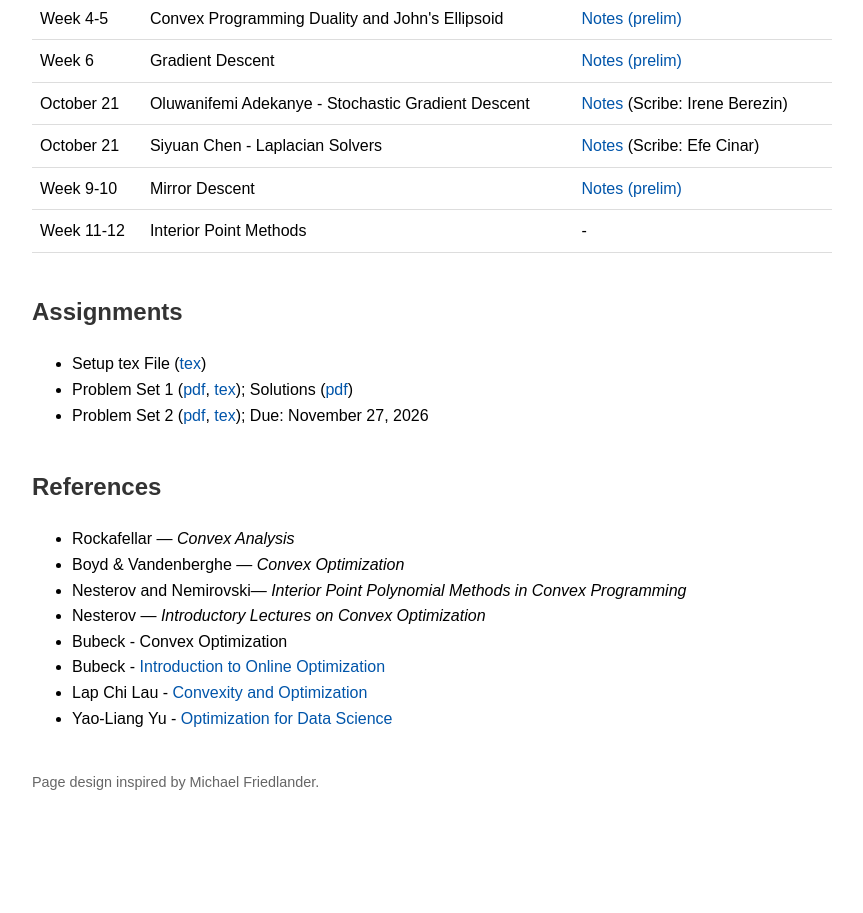
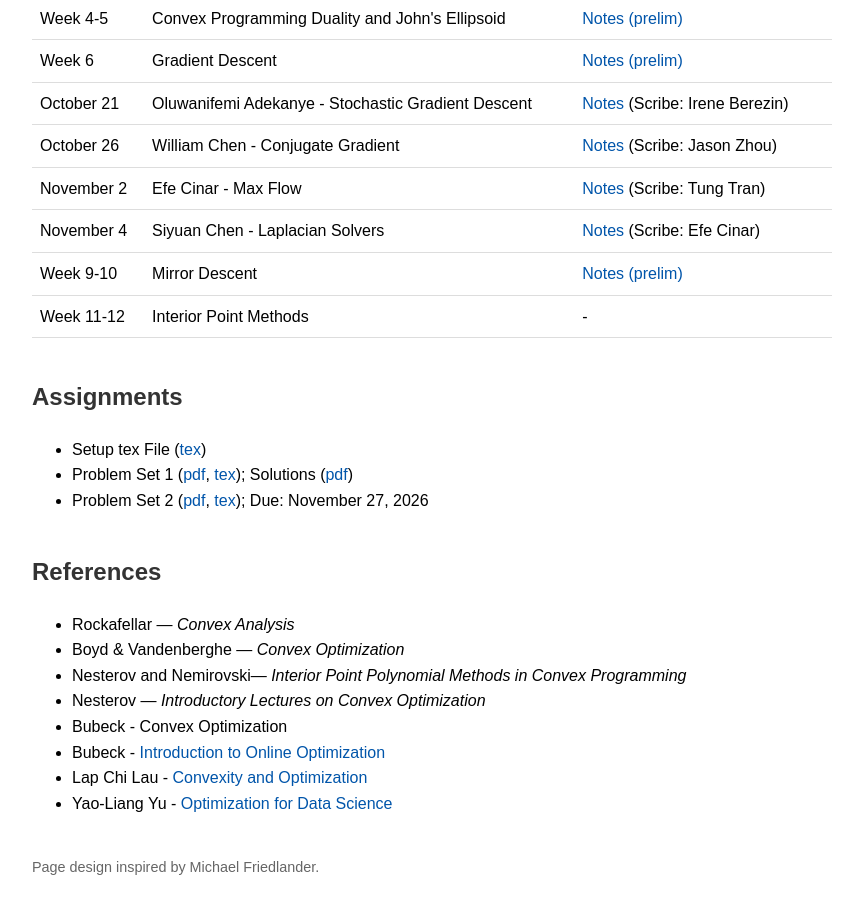
Before and after one commit to a5ramach/a5ramach.github.io, a plain HTML site: page cpsc536C_Fall_2026/index.html in a window 1280 px wide. Shown: the part 1087-2000 px from the top of the page, without its empty margins (208-1071 px from the left). Before the commit the page ends 1921 px from the top, so only its background shows below. Drawn offline with Linux system fonts and the light colour scheme.

Commit message:
Add lectures for Conjugate Gradient and Max Flow

```diff
--- a/cpsc536C_Fall_2026/index.html
+++ b/cpsc536C_Fall_2026/index.html
@@ -82,9 +82,11 @@
     <tr><td>Week 4-5</td><td>Convex Programming Duality and John's Ellipsoid</td><td><a href="Duality_Ellipsoid_2.pdf">Notes (prelim)</a></td></tr>
     <tr><td>Week 6</td><td>Gradient Descent</td><td><a href="Grad_Descent_3.pdf">Notes (prelim)</a></td></tr>
     <tr><td>October 21</td><td>Oluwanifemi Adekanye - Stochastic Gradient Descent</td><td><a href="sgd_scribe.pdf">Notes</a> (Scribe: Irene Berezin)</td></tr>
+    <tr><td>October 26</td><td>William Chen - Conjugate Gradient</td><td><a href="CG_Scribe.pdf">Notes</a> (Scribe: Jason Zhou)</td></tr>
 <!--    <tr><td>October 21</td><td>Jason Zhou - Performance Estimation (PEP)</td><td><a href="">Notes</a> (Scribe: Oluwanifemi Adekanye)</td></tr> -->
 <!--    <tr><td>Week 7</td><td>Reading Week</td><td>—</td></tr> -->
-    <tr><td>October 21</td><td>Siyuan Chen - Laplacian Solvers</td><td><a href="Laplacian_Solvers_Scribe.pdf">Notes</a> (Scribe: Efe Cinar)</td></tr>
+    <tr><td>November 2</td><td>Efe Cinar - Max Flow</td><td><a href="MaxFlow_scribe.pdf">Notes</a> (Scribe: Tung Tran)</td></tr>
+    <tr><td>November 4</td><td>Siyuan Chen - Laplacian Solvers</td><td><a href="Laplacian_Solvers_Scribe.pdf">Notes</a> (Scribe: Efe Cinar)</td></tr>
     <tr><td>Week 9-10</td><td>Mirror Descent</td><td><a href="MD_2.pdf">Notes (prelim)</a></td></tr>
     <tr><td>Week 11-12</td><td>Interior Point Methods</td><td>-</td></tr>
   </table>
```
